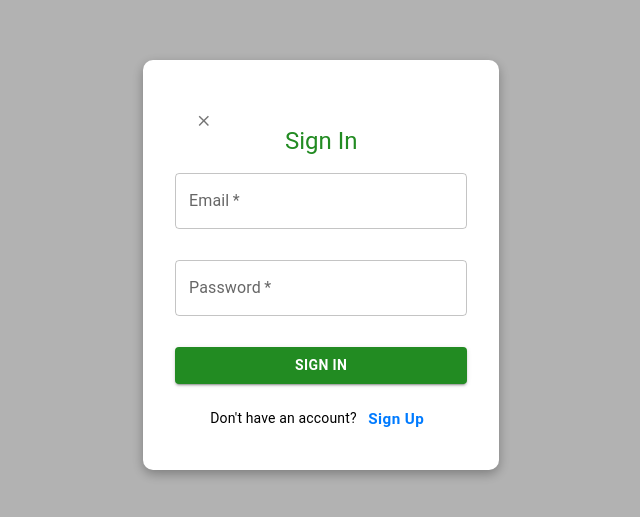
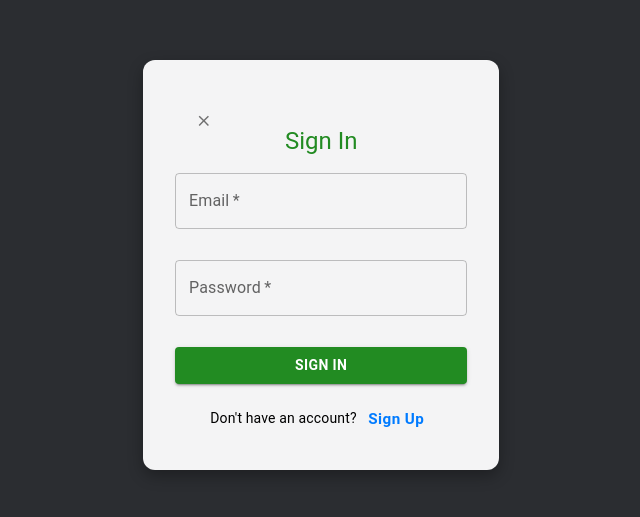
Before and after one commit to Luke-Kenny/TempoLearn, a React (Vite) app in the folder frontend/: page /signin in a window 1280 px wide. Shown: the part 135-652 px from the top of the page, without its empty margins (299-939 px from the left). Built offline with nearby package versions, Linux system fonts and the light colour scheme; no server answers.

Commit message:
Adjusted styling and background

```diff
--- a/frontend/src/components/ResponsiveAppBar.tsx
+++ b/frontend/src/components/ResponsiveAppBar.tsx
@@ -5,9 +5,10 @@ import logo from '../assets/education.png';
 const ResponsiveAppBar: React.FC = () => {
     return (
         <AppBar position="fixed" sx={{
-          backgroundColor: '#303031',
+          background: "linear-gradient(135deg, #1C1E22, #181A1F)",
           color: "white",
-          padding: '8px 0'
+          padding: '8px 0',
+          boxShadow: "0px 2px 8px rgba(0, 0, 0, 0.3)"
         }}>
             <Toolbar sx={{ display: 'flex', alignItems: 'center', justifyContent: 'flex-start' }}>
                 {/* Logo & Brand Name */}
@@ -20,7 +21,7 @@ const ResponsiveAppBar: React.FC = () => {
                     <Box sx={{ display: 'flex', flexDirection: 'column' }}>
                         <Typography
                             variant="h6"
-                            sx={{ fontSize: '1.4rem', color: 'white', fontFamily: 'Playfair Display, serif', fontWeight: 'bold' }}
+                            sx={{ fontSize: '1.4rem', color: 'white', fontFamily: 'Playfair Display, sans-serif', fontWeight: 'bold' }}
                         >
                             TempoLearn
                         </Typography>
--- a/frontend/src/styles/App.css
+++ b/frontend/src/styles/App.css
@@ -32,7 +32,10 @@ html, body {
   width: 100vw;
   height: 100vh; /* Ensure it takes full viewport height */
   min-height: 100%;
-  background: linear-gradient(135deg, #2C3E50, #4CA1AF);
+  background: linear-gradient(135deg, #2A2D32, #1F3D3B, #196b59);
+
+
+
   background-size: cover;
   background-position: center;
   background-repeat: no-repeat;
--- a/frontend/src/styles/Auth.css
+++ b/frontend/src/styles/Auth.css
@@ -6,18 +6,16 @@
     justify-content: center;
     align-items: center;
     height: 100vh;
-    background: rgba(0, 0, 0, 0.3); /* ✅ Darkened background */
-    backdrop-filter: blur(5px); /* ✅ Slight blur for a modern glass effect */
+    background-color: #2B2D31; /* Deep gray  */
 }
 
-/* 🔹 Auth Box */
 .auth-box {
-    background: white;
+    background: #F4F4F5; /* Light gray for contrast */
     padding: 2rem;
-    border-radius: 10px;
-    box-shadow: 0 4px 12px rgba(0, 0, 0, 0.3);
+    border-radius: 12px;
+    box-shadow: 0 6px 15px rgba(0, 0, 0, 0.3);
     position: relative;
-    max-width: 400px;
+    max-width: 380px;
     width: 90%;
 }
 
```
